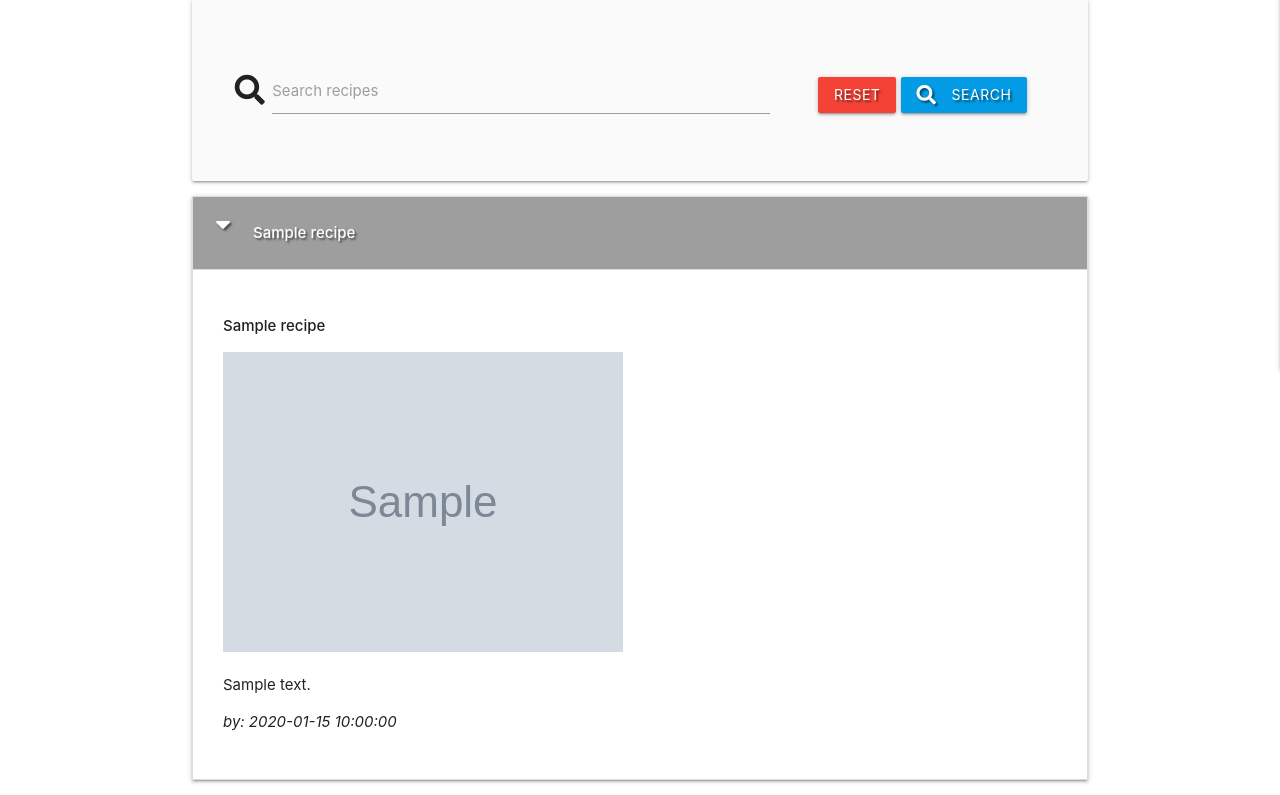
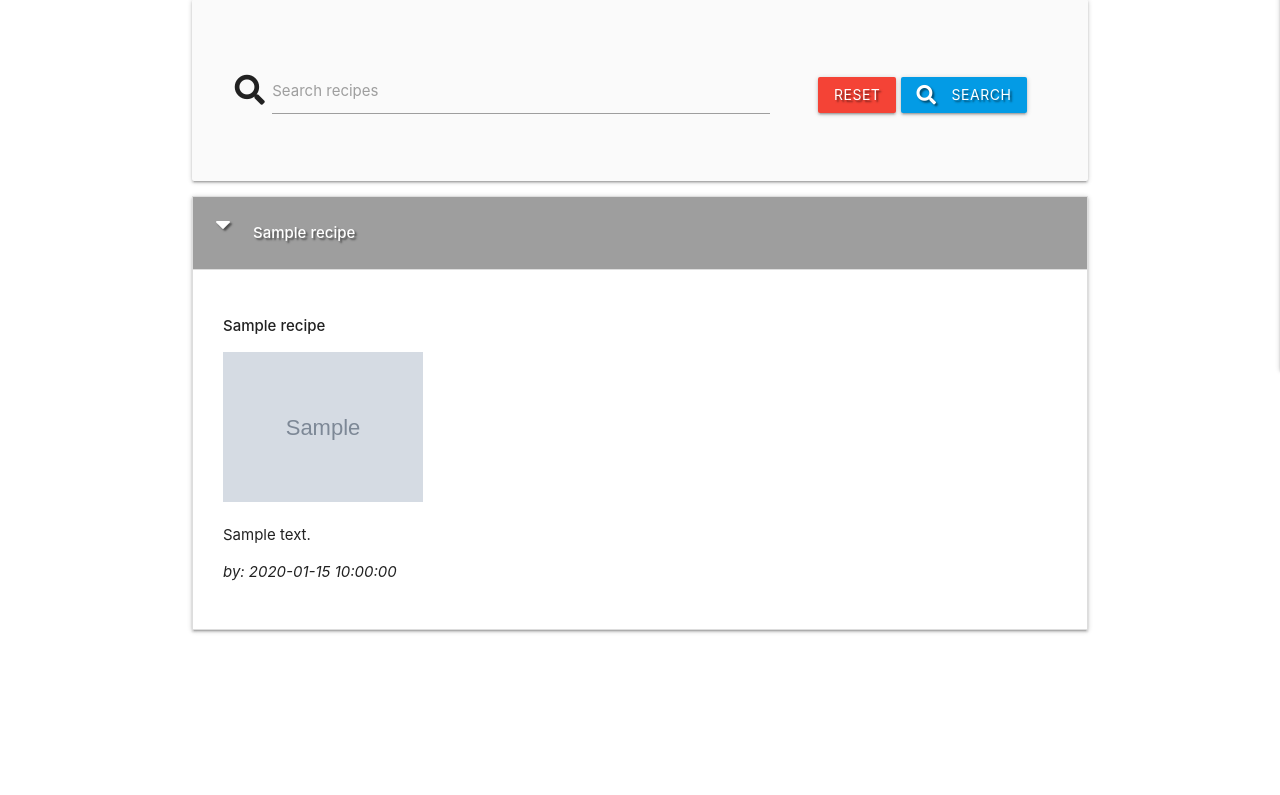
Before and after one commit to Code-Institute-Submissions/Siobhanmcc-flask_OctResub, a Flask app: page / in a window 1280 px wide, after a click that opens the changed part. Shown: the part 490-1285 px from the top of the page. After the commit the page ends 1123 px from the top, so only its background shows below. Run offline with Flask 2, Linux system fonts and the light colour scheme; grey boxes marked "Sample" are stand-in pictures; a database or web service that is not in the repository returns one stand-in record (values such as "Sample title"); some libraries are stand-ins or nearby versions.

Commit message:
Change image size

```diff
--- a/static/css/style.css
+++ b/static/css/style.css
@@ -1,6 +1,6 @@
 .responsive-img {
-     max-width: 300px;
-     max-height:300px;
+     max-width: 150px;
+     max-height:150px;
      object-fit:cover;
 }
 
--- a/templates/recipes.html
+++ b/templates/recipes.html
@@ -34,8 +34,7 @@
                     {% endif %}
                 </div>
                 <div class="col s9">
-                   <strong>{{ recipe.recipe_name }}</strong>
-
+                  <strong>{{ recipe.recipe_name }}</strong>
                 </div>
             </div>
             <div class="collapsible-body">
```
